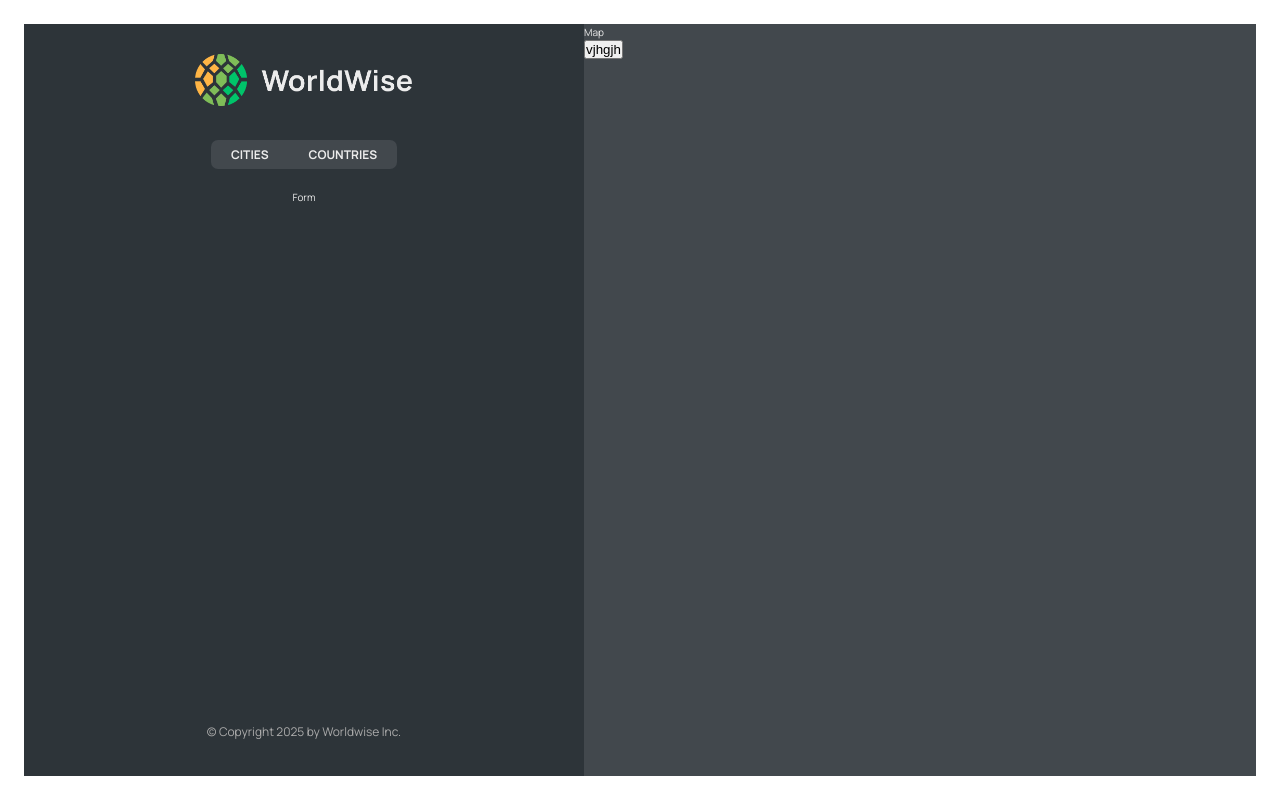
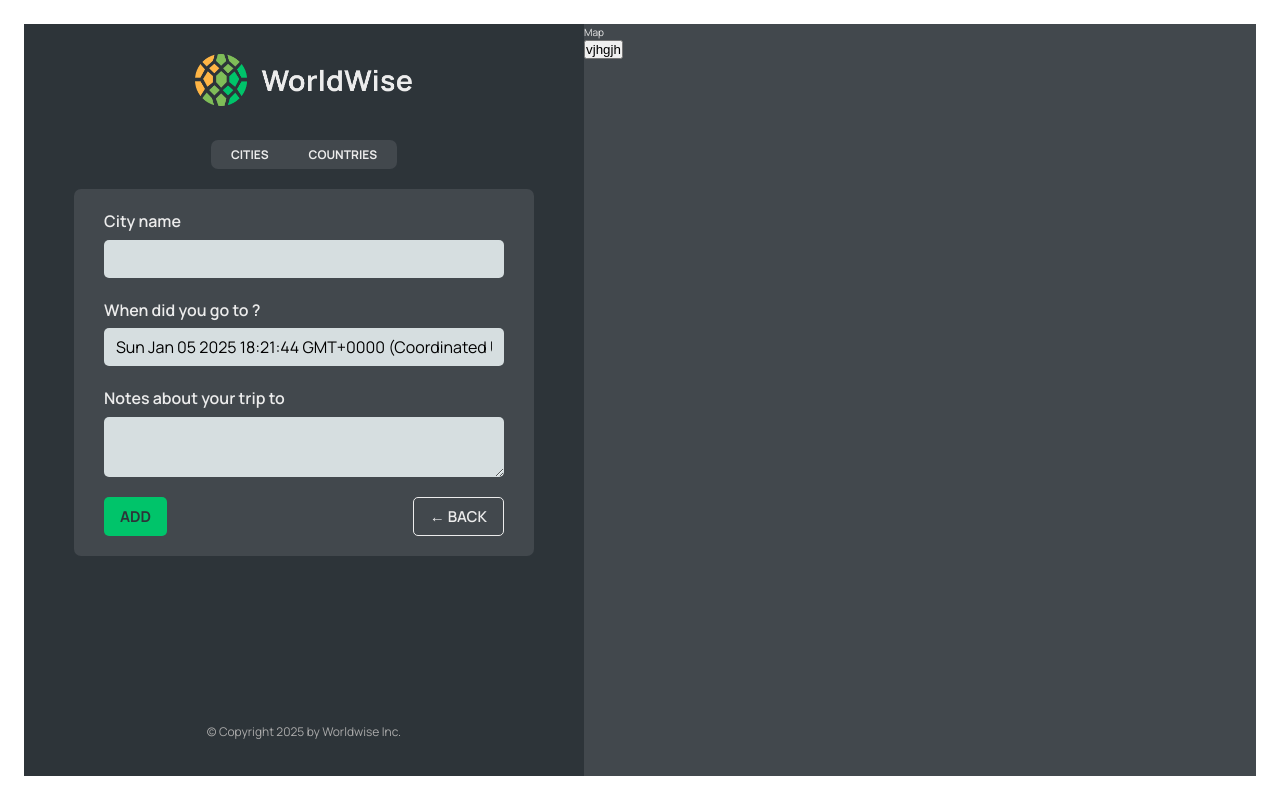
Before and after one commit to akashrathore94/worldwise2, a React (Vite) app: page /app/form in a window 1280 px wide. Built offline with nearby package versions, Linux system fonts and the light colour scheme; data requests are answered from the project's data file.

Commit message:
usenavigate hook added

```diff
--- a/src/App.jsx
+++ b/src/App.jsx
@@ -1,4 +1,4 @@
-import { BrowserRouter, Route, Routes } from "react-router-dom";
+import { BrowserRouter, Navigate, Route, Routes } from "react-router-dom";
 import Product from "./pages/Product";
 import Pricing from "./pages/Pricing";
 import Homepage from "./pages/Homepage";
@@ -9,6 +9,7 @@
 import { useEffect, useState } from "react";
 import CountriesList from "./components/CountryList";
 import City from "./components/City";
+import Form from "./components/Form";
 
 const URL = "http://localhost:9000";
 
@@ -45,10 +46,7 @@
           <Route path="pricing" element={<Pricing />} />
           <Route path="login" element={<Login />} />
           <Route path="app" element={<AppLayout />}>
-            <Route
-              index
-              element={<CityList cities={cities} isLoading={isLoading} />}
-            />
+            <Route index element={<Navigate replace to="cities" />} />
             <Route
               path="cities"
               element={<CityList cities={cities} isLoading={isLoading} />}
@@ -58,7 +56,7 @@
               path="countries"
               element={<CountriesList cities={cities} />}
             />
-            <Route path="form" element={<p>Form</p>} />
+            <Route path="form" element={<Form />} />
           </Route>
           <Route path="*" element={<PageNotFound />} />
         </Routes>
--- /dev/null
+++ b/src/components/Button.jsx
@@ -0,0 +1,11 @@
+import styles from "./Button.module.css";
+
+function Button({ children, onClick, type }) {
+  return (
+    <button onClick={onClick} className={`${styles.btn} ${styles[type]}`}>
+      {children}
+    </button>
+  );
+}
+
+export default Button;
--- a/src/components/Form.jsx
+++ b/src/components/Form.jsx
@@ -3,6 +3,8 @@
 import { useState } from "react";
 
 import styles from "./Form.module.css";
+import Button from "./Button";
+import { useNavigate } from "react-router-dom";
 
 export function convertToEmoji(countryCode) {
   const codePoints = countryCode
@@ -17,6 +19,8 @@
   const [country, setCountry] = useState("");
   const [date, setDate] = useState(new Date());
   const [notes, setNotes] = useState("");
+
+  const navigate = useNavigate("");
 
   return (
     <form className={styles.form}>
@@ -49,8 +53,16 @@
       </div>
 
       <div className={styles.buttons}>
-        <button>Add</button>
-        <button>&larr; Back</button>
+        <Button type="primary">Add</Button>
+        <Button
+          type="back"
+          onClick={(e) => {
+            e.preventDefault();
+            navigate(-1);
+          }}
+        >
+          &larr; Back
+        </Button>
       </div>
     </form>
   );
--- a/src/components/Map.jsx
+++ b/src/components/Map.jsx
@@ -1,12 +1,18 @@
-import { useSearchParams } from "react-router-dom";
+import { useNavigate, useSearchParams } from "react-router-dom";
 import styles from "./Map.module.css";
 
 function Map() {
   const [searchParams, setSearchParams] = useSearchParams();
   const lat = searchParams.get("lat");
   const lng = searchParams.get("lng");
+  const navigate = useNavigate();
   return (
-    <div className={styles.mapContainer}>
+    <div
+      className={styles.mapContainer}
+      onClick={() => {
+        navigate("form");
+      }}
+    >
       Map
       <h1>
         {lat}
```
